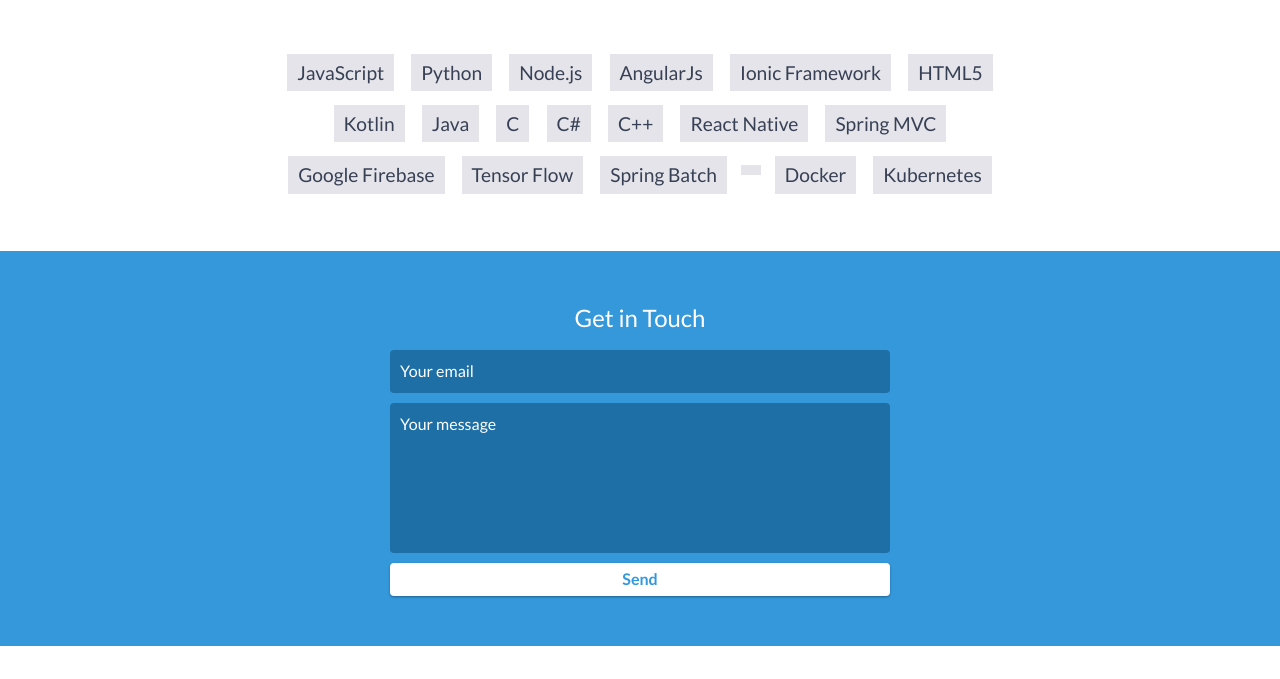
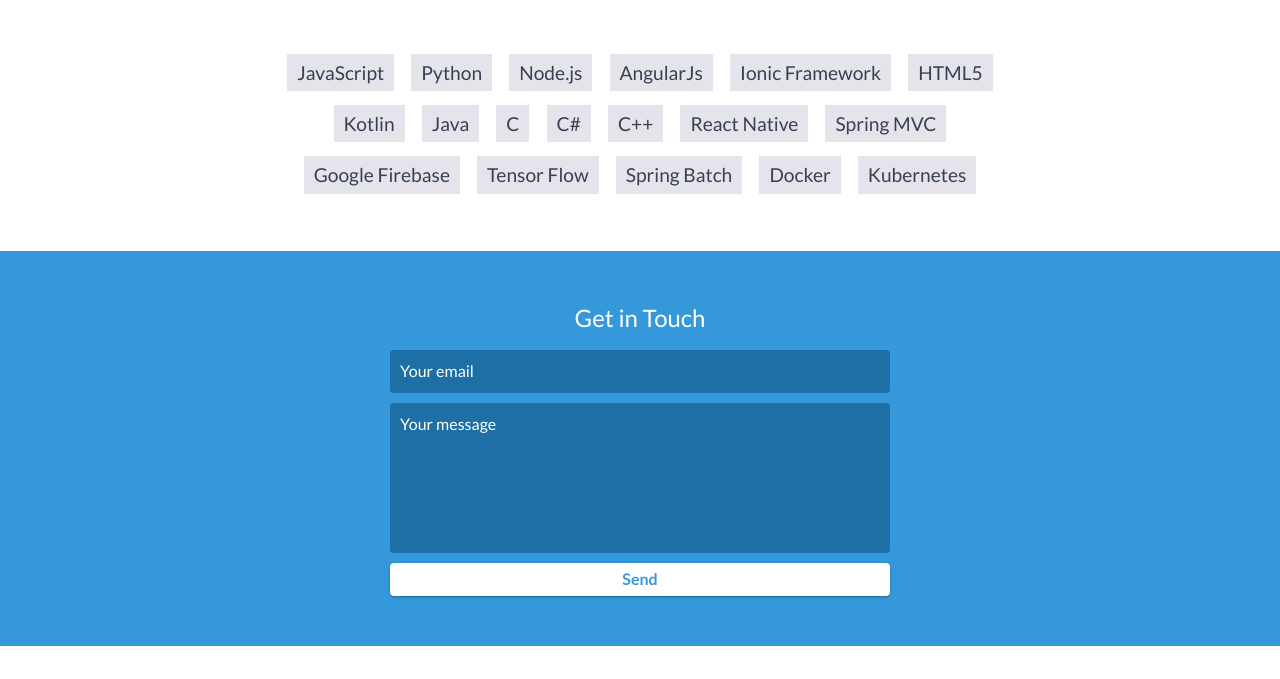
Before and after one commit to Turing551/Turing551.github.io, a website: page index.html in a window 1280 px wide. Shown: the part 2760-3439 px from the top of the page. Drawn offline with nearby package versions, Linux system fonts and the light colour scheme.

Commit message:
small patch

```diff
--- a/index.html
+++ b/index.html
@@ -183,9 +183,9 @@
 	    <li>Spring MVC</li>
 	    <li>Google Firebase</li>
 	    <li>Tensor Flow</li>
-	    <li>Spring Batch<li>
-		<li>Docker</li>
-		<li>Kubernetes</li>
+	    <li>Spring Batch</li>
+	    <li>Docker</li>
+	    <li>Kubernetes</li>
         </ul>
     </div>
     <!-- End #skills -->
```
